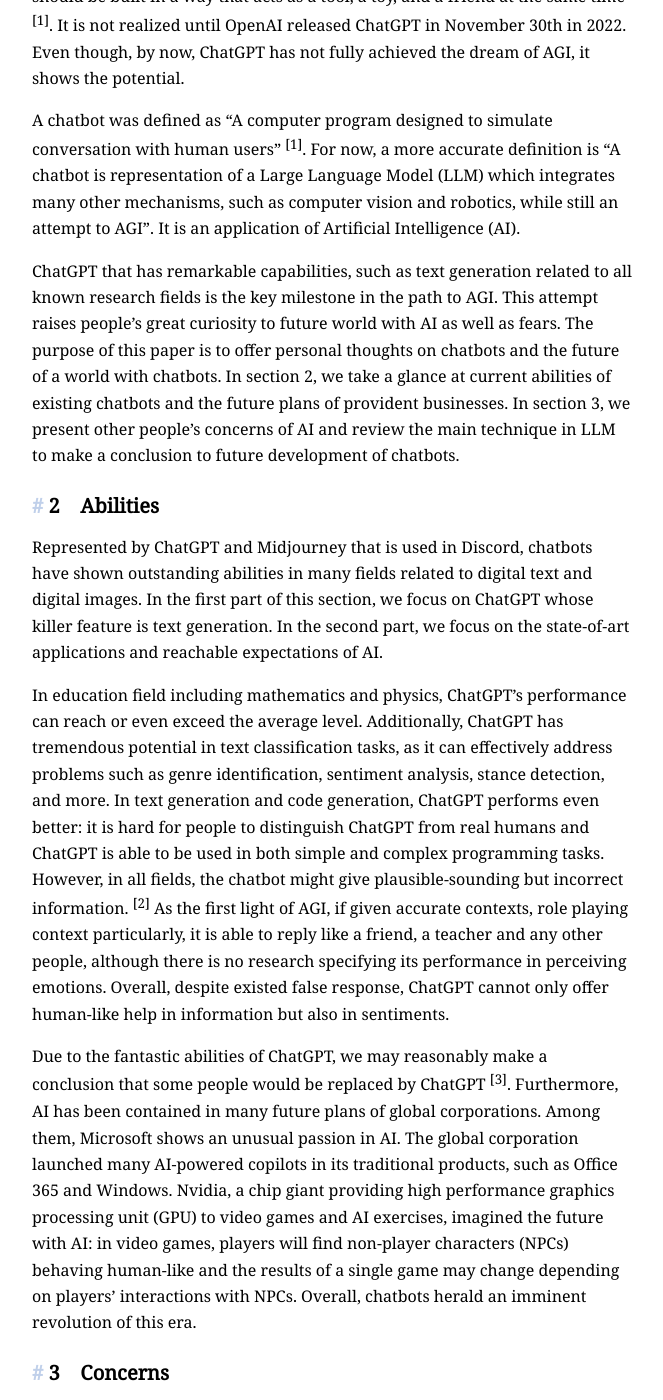
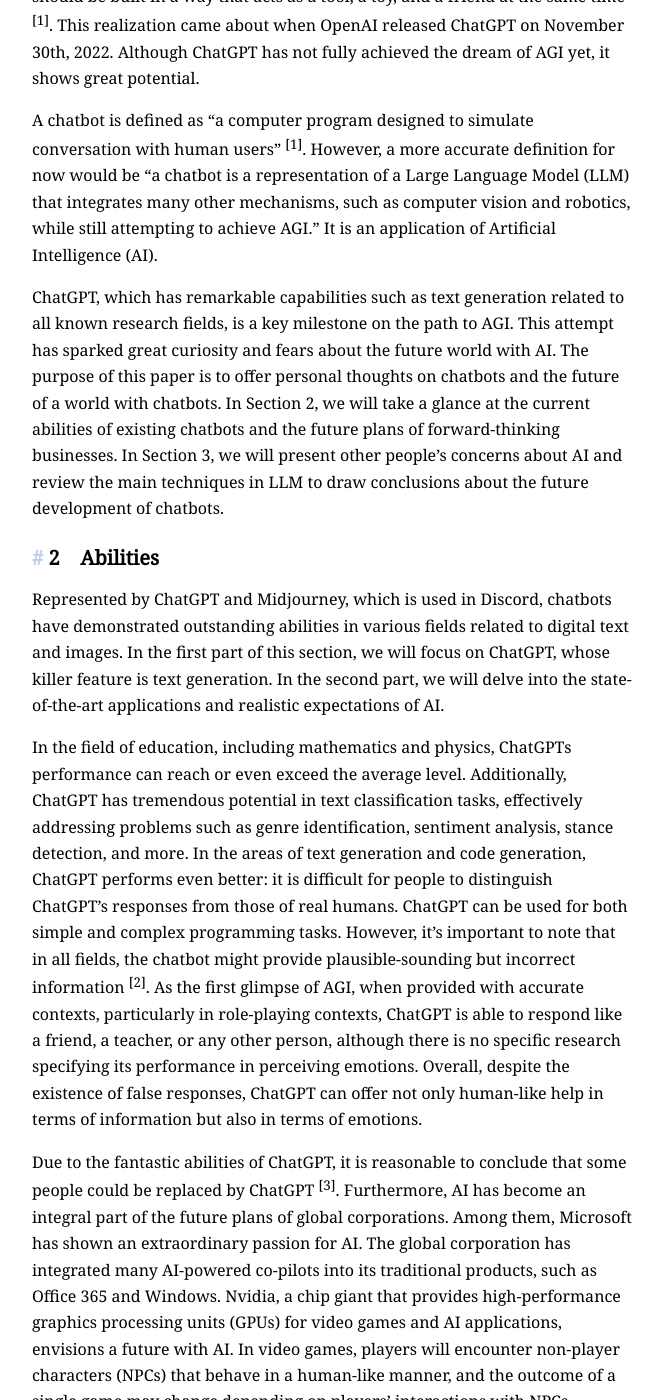
Before and after one commit to huang-feiyu/huang-feiyu.github.io, a Jekyll site: the page built from _posts/2023-06-03-term-paper-chatbots.md, in a window 1280 px wide and 1400 px high, scrolled down 592 px. Shown: the whole window, without its empty margins (308-971 px from the left). Built offline with Jekyll 4.4.1, drawn with Linux system fonts in a browser that asks for light colours; nearby versions of some CDN libraries; some of the changed text lies outside the part shown.

Commit message:
fix: fix spelling and grammar via ChatGPT

```diff
--- a/_posts/2023-06-03-term-paper-chatbots.md
+++ b/_posts/2023-06-03-term-paper-chatbots.md
@@ -11,19 +11,19 @@
 
 ### 1&nbsp;&nbsp;&nbsp;&nbsp;Introduction
 
-Due to the desires of acquiring Artificial General Intelligence (AGI), Chatbots should be built in a way that acts as a tool, a toy, and a friend at the same time <sup>[1]</sup>. It is not realized until OpenAI released ChatGPT in November 30th in 2022. Even though, by now, ChatGPT has not fully achieved the dream of AGI, it shows the potential.
+Due to the desire to acquire Artificial General Intelligence (AGI), chatbots should be built in a way that acts as a tool, a toy, and a friend at the same time <sup>[1]</sup>. This realization came about when OpenAI released ChatGPT on November 30th, 2022. Although ChatGPT has not fully achieved the dream of AGI yet, it shows great potential.
 
-A chatbot was defined as “A computer program designed to simulate conversation with human users” <sup>[1]</sup>. For now, a more accurate definition is “A chatbot is representation of a Large Language Model (LLM) which integrates many other mechanisms, such as computer vision and robotics, while still an attempt to AGI”. It is an application of Artificial Intelligence (AI).
+A chatbot is defined as “a computer program designed to simulate conversation with human users” <sup>[1]</sup>. However, a more accurate definition for now would be “a chatbot is a representation of a Large Language Model (LLM) that integrates many other mechanisms, such as computer vision and robotics, while still attempting to achieve AGI.” It is an application of Artificial Intelligence (AI).
 
-ChatGPT that has remarkable capabilities, such as text generation related to all known research fields is the key milestone in the path to AGI. This attempt raises people’s great curiosity to future world with AI as well as fears. The purpose of this paper is to offer personal thoughts on chatbots and the future of a world with chatbots. In section 2, we take a glance at current abilities of existing chatbots and the future plans of provident businesses. In section 3, we present other people’s concerns of AI and review the main technique in LLM to make a conclusion to future development of chatbots.
+ChatGPT, which has remarkable capabilities such as text generation related to all known research fields, is a key milestone on the path to AGI. This attempt has sparked great curiosity and fears about the future world with AI. The purpose of this paper is to offer personal thoughts on chatbots and the future of a world with chatbots. In Section 2, we will take a glance at the current abilities of existing chatbots and the future plans of forward-thinking businesses. In Section 3, we will present other people’s concerns about AI and review the main techniques in LLM to draw conclusions about the future development of chatbots.
 
 ### 2&nbsp;&nbsp;&nbsp;&nbsp;Abilities
 
-Represented by ChatGPT and Midjourney that is used in Discord, chatbots have shown outstanding abilities in many fields related to digital text and digital images. In the first part of this section, we focus on ChatGPT whose killer feature is text generation. In the second part, we focus on the state-of-art applications and reachable expectations of AI.
+Represented by ChatGPT and Midjourney, which is used in Discord, chatbots have demonstrated outstanding abilities in various fields related to digital text and images. In the first part of this section, we will focus on ChatGPT, whose killer feature is text generation. In the second part, we will delve into the state-of-the-art applications and realistic expectations of AI.
 
-In education field including mathematics and physics, ChatGPT’s performance can reach or even exceed the average level. Additionally, ChatGPT has tremendous potential in text classification tasks, as it can effectively address problems such as genre identification, sentiment analysis, stance detection, and more. In text generation and code generation, ChatGPT performs even better: it is hard for people to distinguish ChatGPT from real humans and ChatGPT is able to be used in both simple and complex programming tasks. However, in all fields, the chatbot might give plausible-sounding but incorrect information. <sup>[2]</sup> As the first light of AGI, if given accurate contexts, role playing context particularly, it is able to reply like a friend, a teacher and any other people, although there is no research specifying its performance in perceiving emotions. Overall, despite existed false response, ChatGPT cannot only offer human-like help in information but also in sentiments.
+In the field of education, including mathematics and physics, ChatGPTs performance can reach or even exceed the average level. Additionally, ChatGPT has tremendous potential in text classification tasks, effectively addressing problems such as genre identification, sentiment analysis, stance detection, and more. In the areas of text generation and code generation, ChatGPT performs even better: it is difficult for people to distinguish ChatGPT’s responses from those of real humans. ChatGPT can be used for both simple and complex programming tasks. However, it’s important to note that in all fields, the chatbot might provide plausible-sounding but incorrect information <sup>[2]</sup>. As the first glimpse of AGI, when provided with accurate contexts, particularly in role-playing contexts, ChatGPT is able to respond like a friend, a teacher, or any other person, although there is no specific research specifying its performance in perceiving emotions. Overall, despite the existence of false responses, ChatGPT can offer not only human-like help in terms of information but also in terms of emotions.
 
-Due to the fantastic abilities of ChatGPT, we may reasonably make a conclusion that some people would be replaced by ChatGPT <sup>[3]</sup>. Furthermore, AI has been contained in many future plans of global corporations. Among them, Microsoft shows an unusual passion in AI. The global corporation launched many AI-powered copilots in its traditional products, such as Office 365 and Windows. Nvidia, a chip giant providing high performance graphics processing unit (GPU) to video games and AI exercises, imagined the future with AI: in video games, players will find non-player characters (NPCs) behaving human-like and the results of a single game may change depending on players’ interactions with NPCs. Overall, chatbots herald an imminent revolution of this era.
+Due to the fantastic abilities of ChatGPT, it is reasonable to conclude that some people could be replaced by ChatGPT <sup>[3]</sup>. Furthermore, AI has become an integral part of the future plans of global corporations. Among them, Microsoft has shown an extraordinary passion for AI. The global corporation has integrated many AI-powered co-pilots into its traditional products, such as Office 365 and Windows. Nvidia, a chip giant that provides high-performance graphics processing units (GPUs) for video games and AI applications, envisions a future with AI. In video games, players will encounter non-player characters (NPCs) that behave in a human-like manner, and the outcome of a single game may change depending on players’ interactions with NPCs. Overall, chatbots herald an imminent revolution in this era.
 
 ### 3&nbsp;&nbsp;&nbsp;&nbsp;Concerns
 
@@ -35,7 +35,7 @@
 
 ### 4&nbsp;&nbsp;&nbsp;&nbsp;Conclusion
 
-This paper reviews the revolution of chatbots, highlighting their potential role in the development of AGI. It discusses the abilities demonstrated by chatbots such as ChatGPT and highlights the interest and investment in AI by major corporations which imagine the future of a world with AI. However, concerns are raised regarding the development of chatbots, including technical concerns and ethical concerns, both of which will slow down the development of AI.
+This paper reviews the revolution of chatbots, highlighting their potential role in the development of AGI. It discusses the abilities demonstrated by chatbots, such as ChatGPT, and emphasizes the interest and investment in AI by major corporations that envision a future world driven by AI. However, concerns are raised regarding the development of chatbots, including technical and ethical considerations, which are expected to impede the progress of AI.
 
 ### References
 
```
